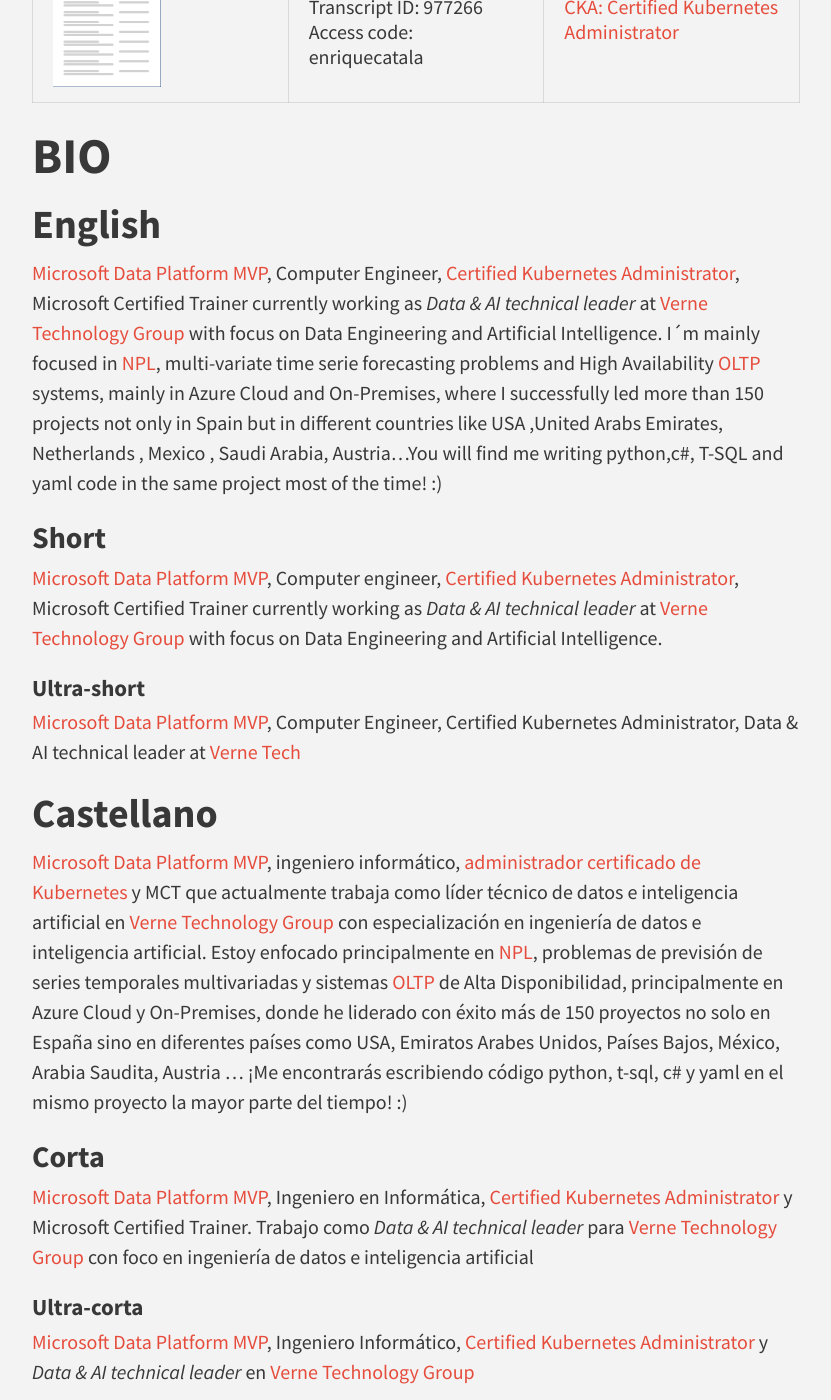
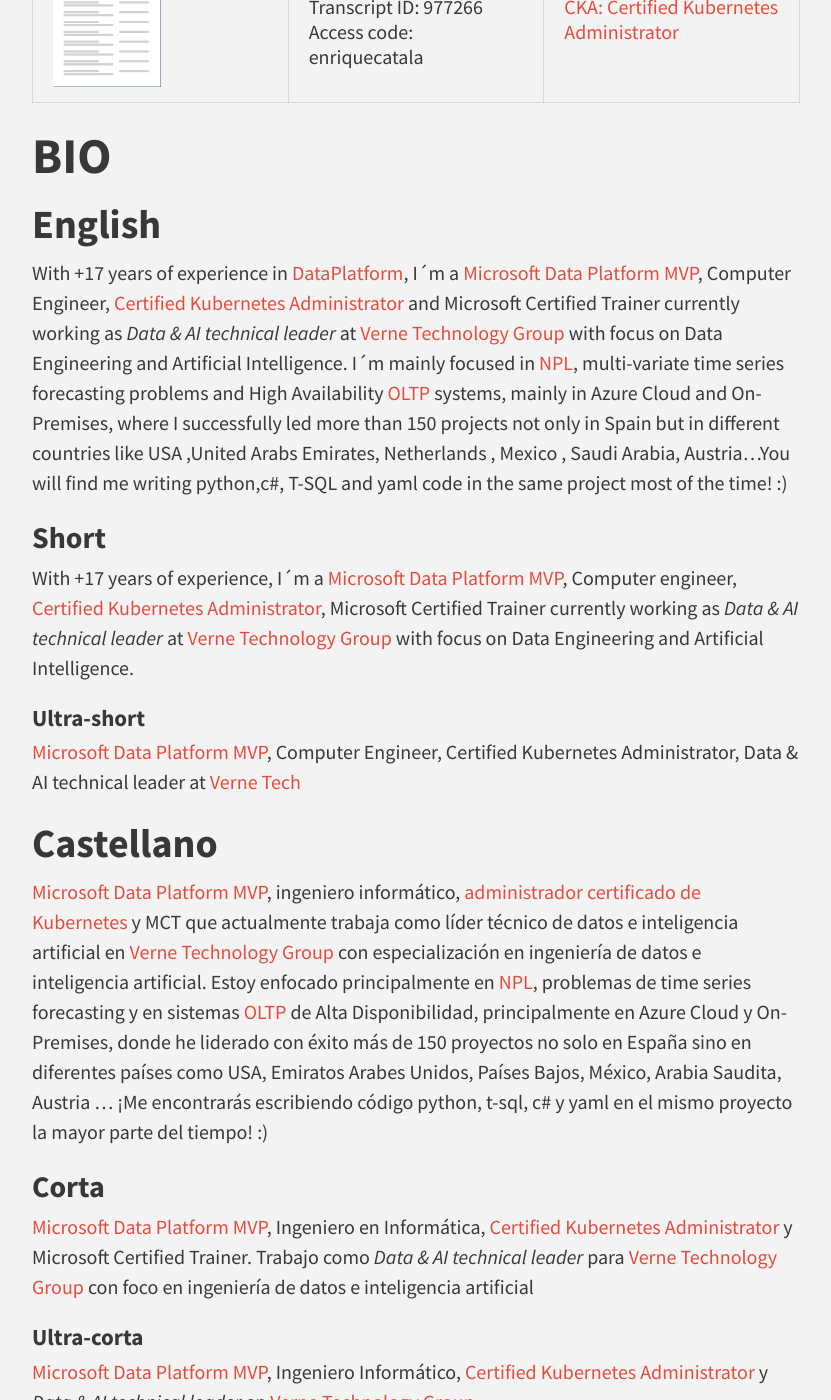
Before and after one commit to enriquecatala/enriquecatala.github.io, a Jekyll site: the page built from about.md, in a window 1280 px wide and 1400 px high, scrolled down 1046 px. Shown: the whole window, without its empty margins (224-1055 px from the left). Built offline with Jekyll 4.4.1, drawn with Linux system fonts in a browser that asks for light colours; nearby versions of some CDN libraries; comment, search, counter and statistics services are not loaded.

Commit message:
about and CV updated

```diff
--- a/about.md
+++ b/about.md
@@ -28,11 +28,11 @@
 
 ## English
 
-[Microsoft Data Platform MVP](http://mvp.microsoft.com/es-es/mvp/Enrique%20Catala-5000312), Computer Engineer, [Certified Kubernetes Administrator](https://www.youracclaim.com/badges/0b17b446-3e58-4d13-aa0b-ded041a9260a/public_url), Microsoft Certified Trainer currently working as _Data & AI technical leader_ at [Verne Technology Group](https://www.vernegroup.com/vernetech/) with focus on Data Engineering and Artificial Intelligence. I´m mainly focused in [NPL](https://en.wikipedia.org/wiki/Natural_language_processing), multi-variate time serie forecasting problems and High Availability [OLTP](https://es.wikipedia.org/wiki/OLTP) systems, mainly in Azure Cloud and On-Premises, where I successfully led more than 150 projects not only in Spain but in different countries like USA ,United Arabs Emirates, Netherlands , Mexico , Saudi Arabia, Austria...You will find me writing python,c#, T-SQL and yaml code in the same project most of the time! :)
+With +17 years of experience in [DataPlatform](https://en.wikipedia.org/wiki/Data_management_platform), I´m a [Microsoft Data Platform MVP](http://mvp.microsoft.com/es-es/mvp/Enrique%20Catala-5000312), Computer Engineer, [Certified Kubernetes Administrator](https://www.youracclaim.com/badges/0b17b446-3e58-4d13-aa0b-ded041a9260a/public_url) and Microsoft Certified Trainer currently working as _Data & AI technical leader_ at [Verne Technology Group](https://www.vernegroup.com/vernetech/) with focus on Data Engineering and Artificial Intelligence. I´m mainly focused in [NPL](https://en.wikipedia.org/wiki/Natural_language_processing), multi-variate time series forecasting problems and High Availability [OLTP](https://es.wikipedia.org/wiki/OLTP) systems, mainly in Azure Cloud and On-Premises, where I successfully led more than 150 projects not only in Spain but in different countries like USA ,United Arabs Emirates, Netherlands , Mexico , Saudi Arabia, Austria...You will find me writing python,c#, T-SQL and yaml code in the same project most of the time! :)
 
 ### Short
 
-[Microsoft Data Platform MVP](http://mvp.microsoft.com/es-es/mvp/Enrique%20Catala-5000312), Computer engineer, [Certified Kubernetes Administrator](https://www.youracclaim.com/badges/0b17b446-3e58-4d13-aa0b-ded041a9260a/public_url), Microsoft Certified Trainer currently working as _Data & AI technical leader_ at [Verne Technology Group](https://www.vernegroup.com/vernetech/) with focus on Data Engineering and Artificial Intelligence.
+With +17 years of experience, I´m a [Microsoft Data Platform MVP](http://mvp.microsoft.com/es-es/mvp/Enrique%20Catala-5000312), Computer engineer, [Certified Kubernetes Administrator](https://www.youracclaim.com/badges/0b17b446-3e58-4d13-aa0b-ded041a9260a/public_url), Microsoft Certified Trainer currently working as _Data & AI technical leader_ at [Verne Technology Group](https://www.vernegroup.com/vernetech/) with focus on Data Engineering and Artificial Intelligence.
 
 #### Ultra-short
 
@@ -40,7 +40,7 @@
 
 ## Castellano
 
-[Microsoft Data Platform MVP](http://mvp.microsoft.com/es-es/mvp/Enrique%20Catala-5000312), ingeniero informático, [administrador certificado de Kubernetes](https://www.youracclaim.com/badges/0b17b446-3e58-4d13-aa0b-ded041a9260a/public_url) y MCT que actualmente trabaja como líder técnico de datos e inteligencia artificial en [Verne Technology Group](https://www.vernegroup.com/vernetech/) con especialización en ingeniería de datos e inteligencia artificial. Estoy enfocado principalmente en [NPL](https://en.wikipedia.org/wiki/Natural_language_processing), problemas de previsión de series temporales multivariadas y sistemas [OLTP](https://es.wikipedia.org/wiki/OLTP) de Alta Disponibilidad, principalmente en Azure Cloud y On-Premises, donde he liderado con éxito más de 150 proyectos no solo en España sino en diferentes países como USA, Emiratos Arabes Unidos, Países Bajos, México, Arabia Saudita, Austria ... ¡Me encontrarás escribiendo código python, t-sql, c# y yaml en el mismo proyecto la mayor parte del tiempo! :)
+[Microsoft Data Platform MVP](http://mvp.microsoft.com/es-es/mvp/Enrique%20Catala-5000312), ingeniero informático, [administrador certificado de Kubernetes](https://www.youracclaim.com/badges/0b17b446-3e58-4d13-aa0b-ded041a9260a/public_url) y MCT que actualmente trabaja como líder técnico de datos e inteligencia artificial en [Verne Technology Group](https://www.vernegroup.com/vernetech/) con especialización en ingeniería de datos e inteligencia artificial. Estoy enfocado principalmente en [NPL](https://en.wikipedia.org/wiki/Natural_language_processing), problemas de time series forecasting y en sistemas [OLTP](https://es.wikipedia.org/wiki/OLTP) de Alta Disponibilidad, principalmente en Azure Cloud y On-Premises, donde he liderado con éxito más de 150 proyectos no solo en España sino en diferentes países como USA, Emiratos Arabes Unidos, Países Bajos, México, Arabia Saudita, Austria ... ¡Me encontrarás escribiendo código python, t-sql, c# y yaml en el mismo proyecto la mayor parte del tiempo! :)
 
 ### Corta
 
```
Also changed, not shown: 1 other file.
